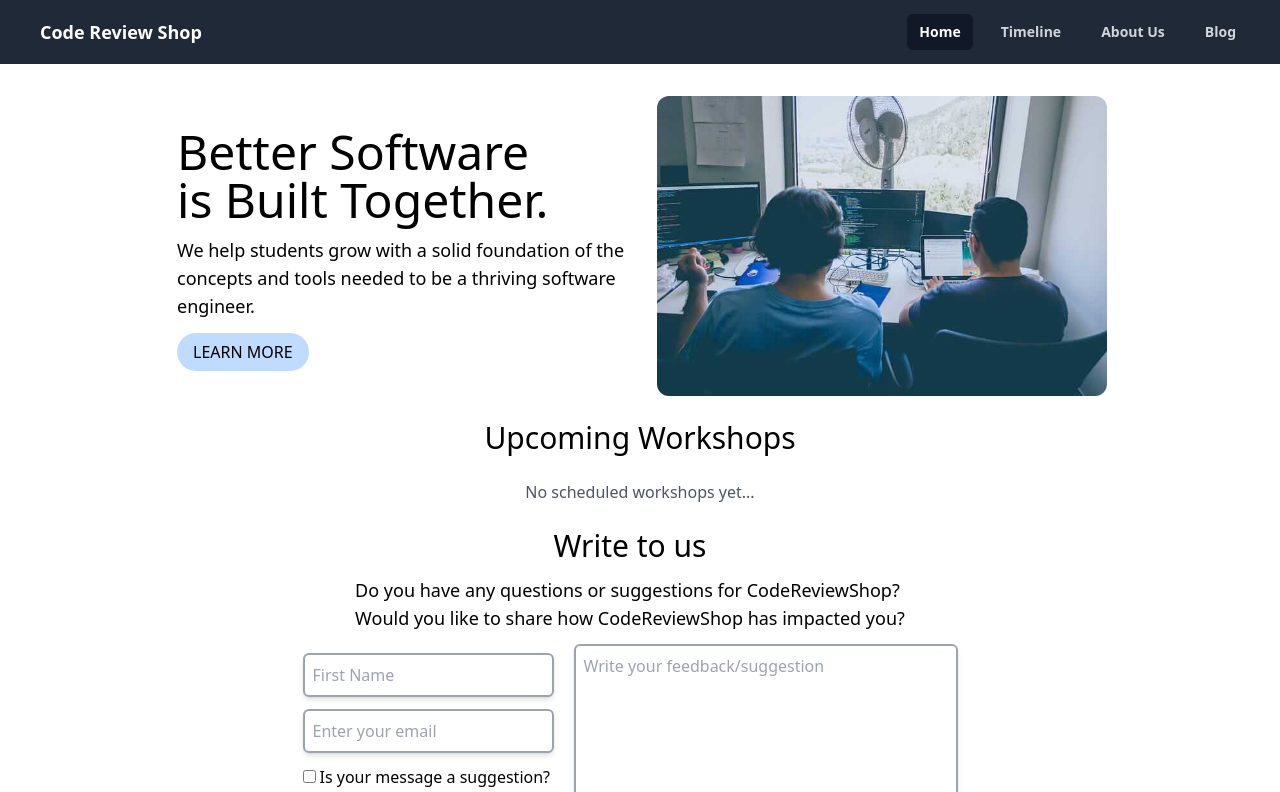
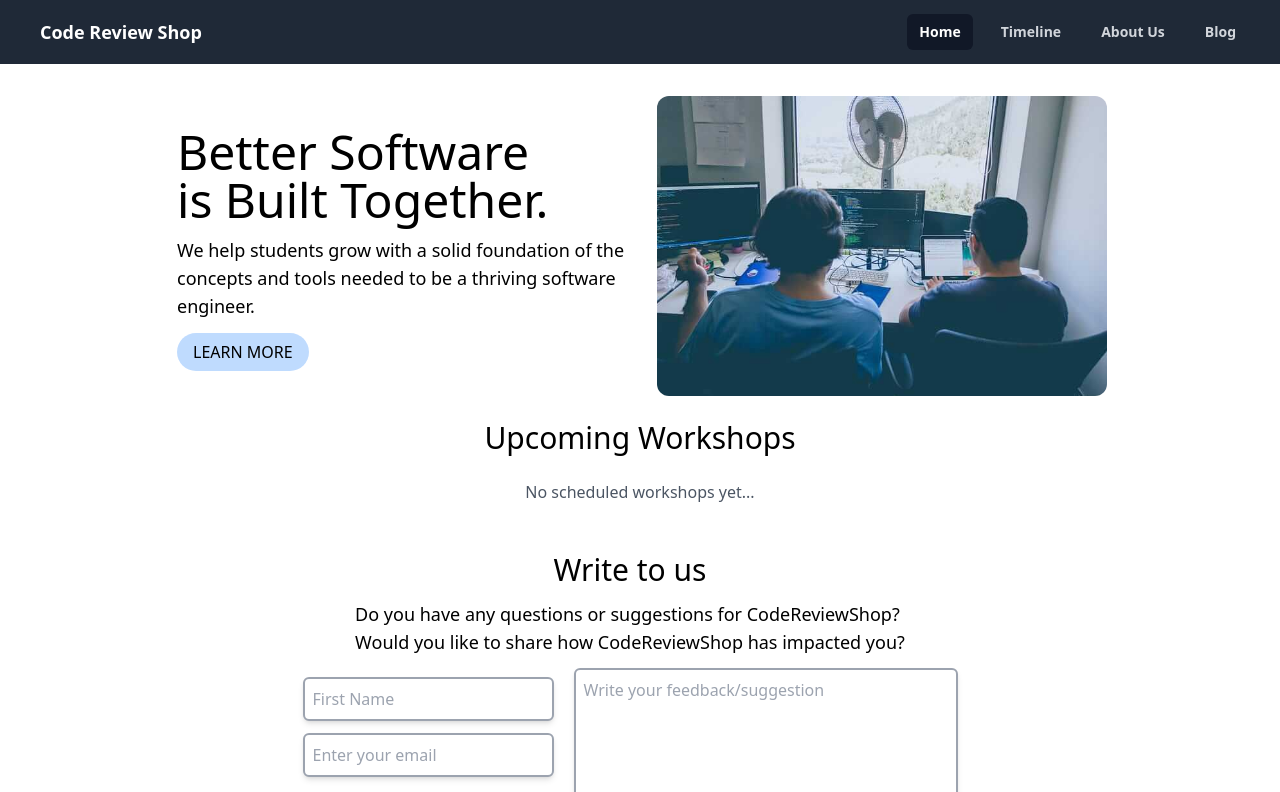
Before and after one commit to project-graveyard/codereviewshop, a Vue app: page / in a window 1280 px wide. Shown: the top 792 px of the page. Built offline with nearby package versions, Linux system fonts and the light colour scheme.

Commit message:
Add session info card and message

```diff
--- a/src/views/Home/SessionInfo.vue
+++ b/src/views/Home/SessionInfo.vue
@@ -1,7 +1,29 @@
-<script setup></script>
+<script setup>
+/*
+import EventCard from './EventCard.vue';
+
+const events = [
+{
+  title: "Git Workshop",
+  info: "Touched on the history of git and its relevance. Had hands-on session for students to practice basic git commands such as add, push, pull and commit.",
+  month: "Sept",
+  day: "09",
+  time: "2 pm",
+  img: "url(https://www.si.com/.image/t_share/MTY4MTkyMjczODM4OTc0ODQ5/cfp-trophy-deitschjpg.jpg)"
+}
+]
+*/
+</script>
+
 <template>
   <div class="text-center">
     <div class="text-3xl my-6">Upcoming Workshops</div>
-    <div class="text-gray-600">No scheduled workshops yet...</div>
+    <div class="text-gray-600 pb-6">No scheduled workshops yet...</div>
+
+    <!-- div v-for="event in events">
+      <EventCard :title="event.title" :month="event.month" :day="event.day" :img="event.img" :info="event.info"
+        :time="event.time" />
+    </div-->
+
   </div>
 </template>
```
